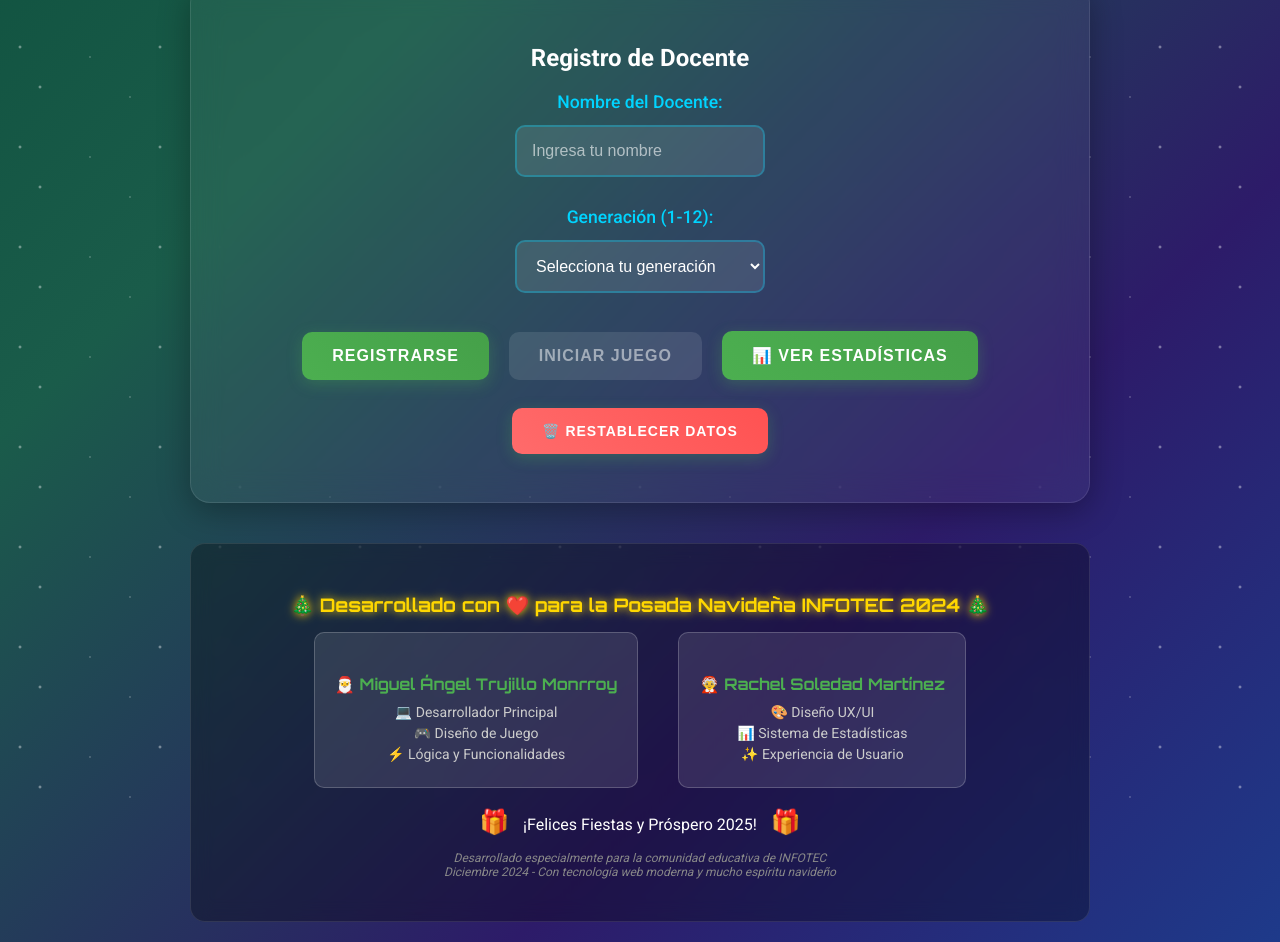
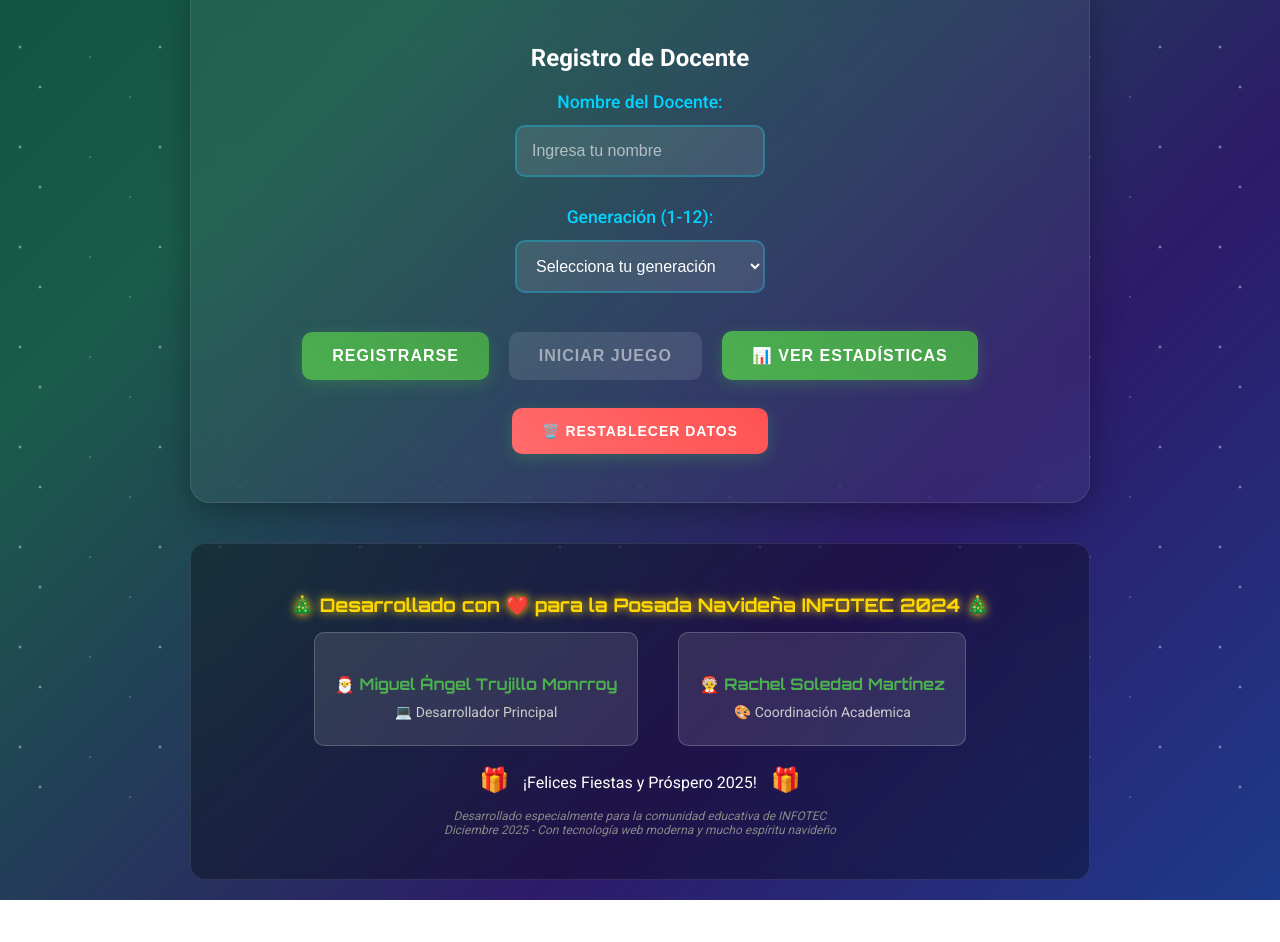
Before and after one commit to AngelLego/PosadaInfotec, a website: page index.html in a window 1280 px wide. Shown: the part 333-1275 px from the top of the page. After the commit the page ends 1233 px from the top, so only its background shows below. Drawn offline with Linux system fonts and the light colour scheme.

Commit message:
Actualizar index.html - Posada Navideña INFOTEC 2024 final

```diff
--- a/index.html
+++ b/index.html
@@ -815,15 +815,11 @@
                 <div class="developer">
                     <h4>🎅 Miguel Ángel Trujillo Monrroy</h4>
                     <p>💻 Desarrollador Principal</p>
-                    <p>🎮 Diseño de Juego</p>
-                    <p>⚡ Lógica y Funcionalidades</p>
                 </div>
 
                 <div class="developer">
                     <h4>🤶 Rachel Soledad Martínez</h4>
-                    <p>🎨 Diseño UX/UI</p>
-                    <p>📊 Sistema de Estadísticas</p>
-                    <p>✨ Experiencia de Usuario</p>
+                    <p>🎨 Coordinación Academica</p>
                 </div>
             </div>
 
@@ -835,7 +831,7 @@
 
             <p class="footer-note">
                 Desarrollado especialmente para la comunidad educativa de INFOTEC<br>
-                Diciembre 2024 - Con tecnología web moderna y mucho espíritu navideño
+                Diciembre 2025 - Con tecnología web moderna y mucho espíritu navideño
             </p>
         </div>
     </div>
```
